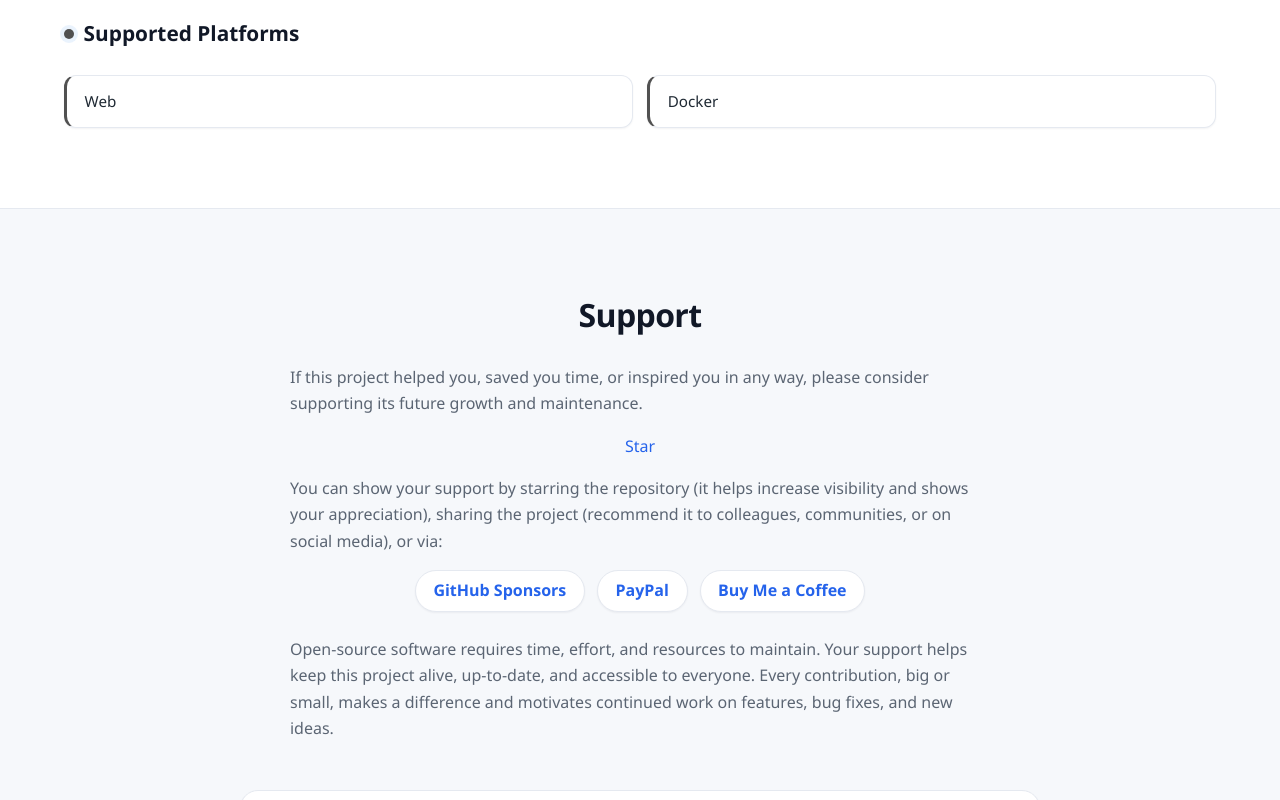
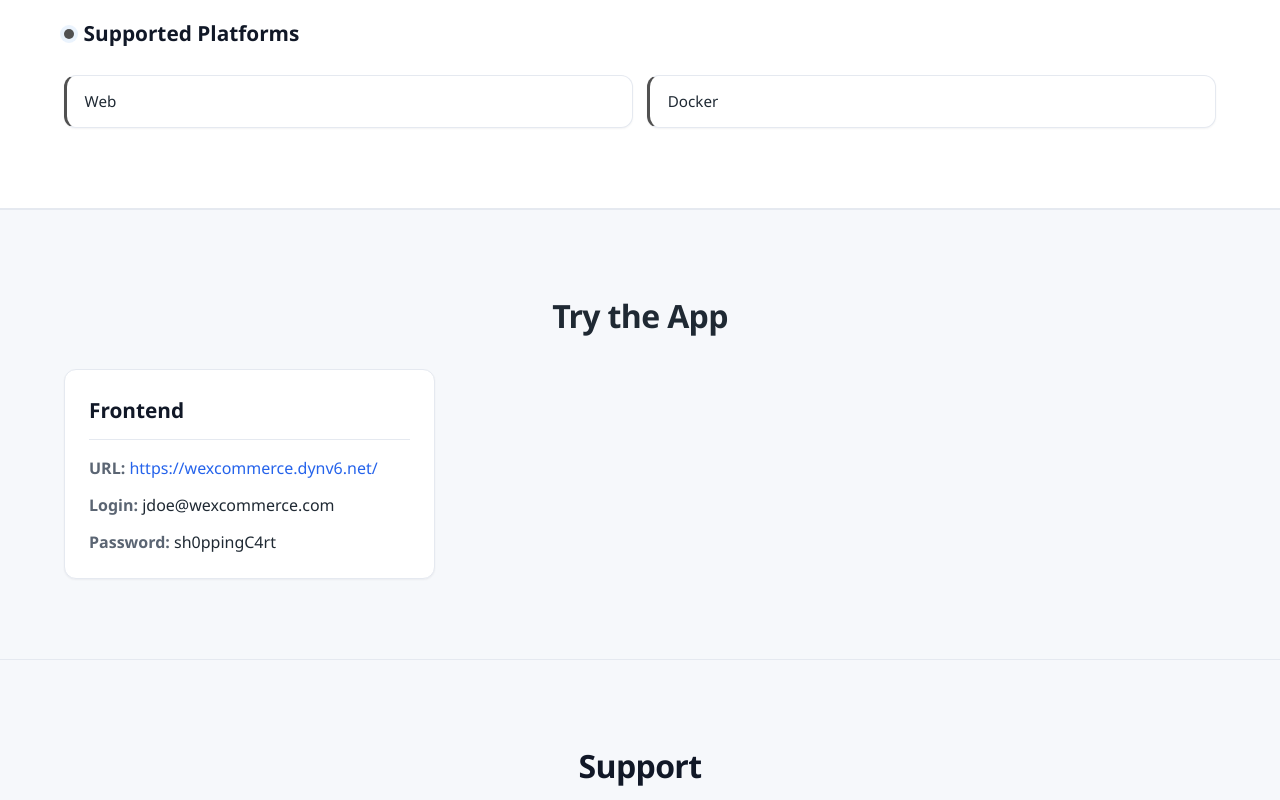
Before and after one commit to wexcommerce/wexcommerce.github.io, a website built with Vite: page index.html in a window 1280 px wide. Shown: the part 2000-2800 px from the top of the page. Built offline with nearby package versions, Linux system fonts and the light colour scheme.

Commit message:
chore: show demo section

```diff
--- a/index.html
+++ b/index.html
@@ -73,7 +73,7 @@
       <nav aria-label="Primary navigation">
         <ul>
           <li><a href="#features" data-i18n="nav.features">Features</a></li>
-          <!-- <li><a href="#demo" data-i18n="nav.demo">Demo</a></li> -->
+          <li><a href="#demo" data-i18n="nav.demo">Demo</a></li>
           <li><a href="#support" data-i18n="nav.support">Support</a></li>
           <li><a href="#contact" data-i18n="nav.contact">Contact</a></li>
           <li><a href="https://github.com/aelassas/wexcommerce/wiki" target="_blank" rel="noopener noreferrer">Docs</a>
--- a/src/css/style.css
+++ b/src/css/style.css
@@ -593,57 +593,89 @@ section h3 {
 
 /* Demo Section */
 #demo {
-  background-color: var(--background);
-  display: none;
+  background-color: var(--background-dark);
+  border-top: 1px solid var(--border);
+  border-bottom: 1px solid var(--border);
 }
 
 #demo .container {
   max-width: var(--max-width);
   margin: auto;
-  display: flex;
-  flex-wrap: wrap;
-  gap: 2rem;
-  justify-content: center;
-  flex-direction: column;
-  scroll-snap-type: x mandatory;
+  display: grid;
+  grid-template-columns: repeat(auto-fit, minmax(min(100%, 300px), 1fr));
+  align-items: stretch;
+  gap: 1.25rem;
+}
+
+#demo h3,
+#demo .container > p:last-child {
+  grid-column: 1 / -1;
+}
+
+#demo h3 {
+  margin-bottom: 0.5rem;
 }
 
 .demo-group {
   background: var(--card-bg);
   border-radius: var(--border-radius);
-  padding: 1.5rem 2rem;
+  padding: 1.5rem;
   border: 1px solid var(--border);
   box-shadow: var(--shadow-sm);
-  flex: 1 1 200px;
-  min-width: 260px;
+  min-width: 0;
   display: flex;
   flex-direction: column;
-  gap: 0.6rem;
-  scroll-snap-align: start;
+  align-items: flex-start;
+  gap: 0.75rem;
 }
 
 .demo-group h4 {
-  margin-bottom: 0.75rem;
+  width: 100%;
+  margin-bottom: 0.25rem;
+  padding-bottom: 0.75rem;
   color: var(--primary-dark);
   font-size: 1.3rem;
   font-weight: 700;
+  border-bottom: 1px solid var(--border);
 }
 
 .demo-group p {
+  margin: 0;
   font-size: 1rem;
+  line-height: 1.55;
   color: var(--text);
+}
+
+.demo-group p strong {
+  color: var(--muted);
+}
+
+.demo-group p a:not(.btn) {
+  overflow-wrap: anywhere;
 }
 
 .demo-group a.btn {
   display: inline-block;
-  align-self: flex-start;
   background-color: var(--btn-bg);
   color: var(--btn-text);
   padding: 0.6rem 1.2rem;
   border-radius: var(--border-radius);
+  border: 1px solid var(--btn-bg);
   font-weight: 600;
   text-decoration: none;
-  margin: 0.5rem 0;
+}
+
+#demo .container > p:last-child {
+  margin: 0.5rem auto 0;
+  color: var(--muted);
+  text-align: center;
+}
+
+#demo .container > p:last-child a {
+  color: var(--secondary);
+  font-weight: normal;
+  text-decoration: underline;
+  text-underline-offset: 2px;
 }
 
 /* Support Section */
```
